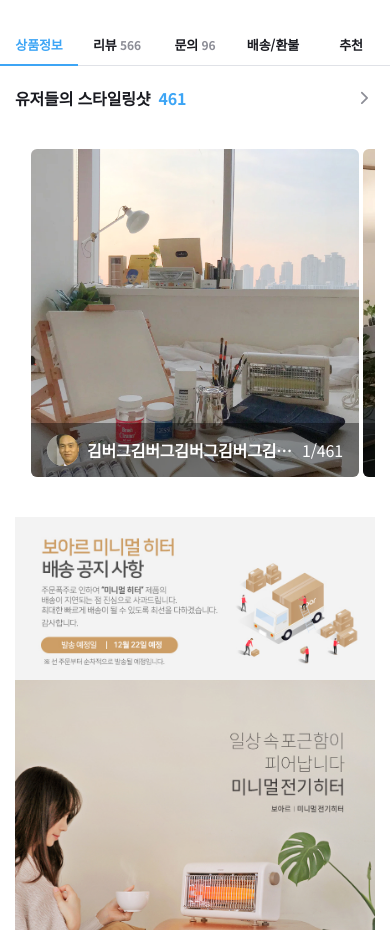
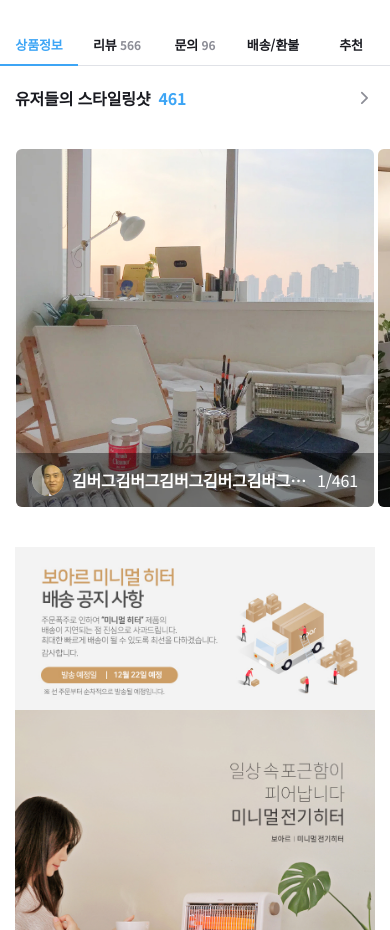
Before and after one commit to kimyerimweb/tomorrow-house, a website built with webpack: page index.html in a window 390 px wide. Shown: the part 820-1750 px from the top of the page. Built offline with nearby package versions, Linux system fonts and the light colour scheme; files whose address does not match are found by name.

Commit message:
🚧 Expand the size of .user-gallery in mobile devices

```diff
--- /dev/null
+++ b/styles/components/_user-gallery.scss
@@ -0,0 +1,7 @@
+.user-gallery {
+  margin: 0 -#{$grid-margin};
+
+  @include responsive(T) {
+    margin: 0;
+  }
+}
--- a/styles/main.scss
+++ b/styles/main.scss
@@ -52,6 +52,7 @@
 @import './components/product-card';
 @import './components/product-recommendation';
 @import './components/gallery';
+@import './components/user-gallery';
 
 @import './layouts/grid';
 @import './layouts/gnb';
```
